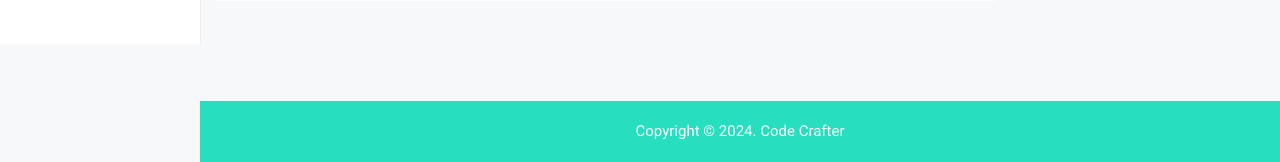
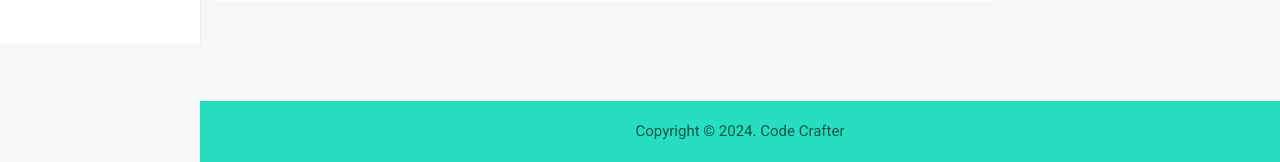
Before and after one commit to rofifr/arsip_dokumen, a PHP site: page /admin/index.php in a window 1280 px wide. Shown: the part 756-918 px from the top of the page. Run offline with PHP 8.4, Linux system fonts and the light colour scheme; a user stored in the database is signed in; data comes from the database, SQL or seed files in the repository; data that the repository does not hold is empty; some web fonts are replaced.

Commit message:
change the footer

```diff
--- a/admin/footer.php
+++ b/admin/footer.php
@@ -4,7 +4,7 @@
 		<div class="row">
 			<div class="col-lg-12">
 				<div class="footer-copy-right">
-					<p>Copyright © <?php echo date('Y') ?>. Code Crafter</p>
+					<p style="color: #0a574c;">Copyright © <?php echo date('Y') ?>. Code Crafter</p>
 				</div>
 			</div>
 		</div>
```
